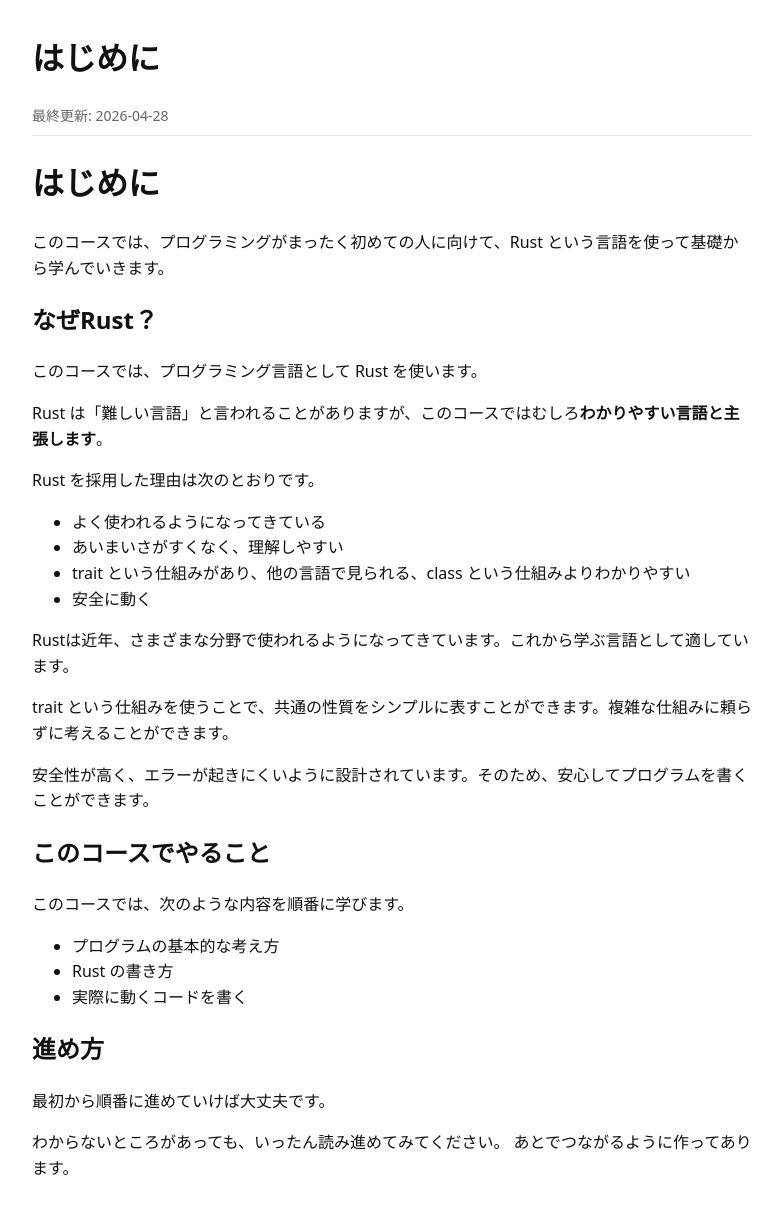
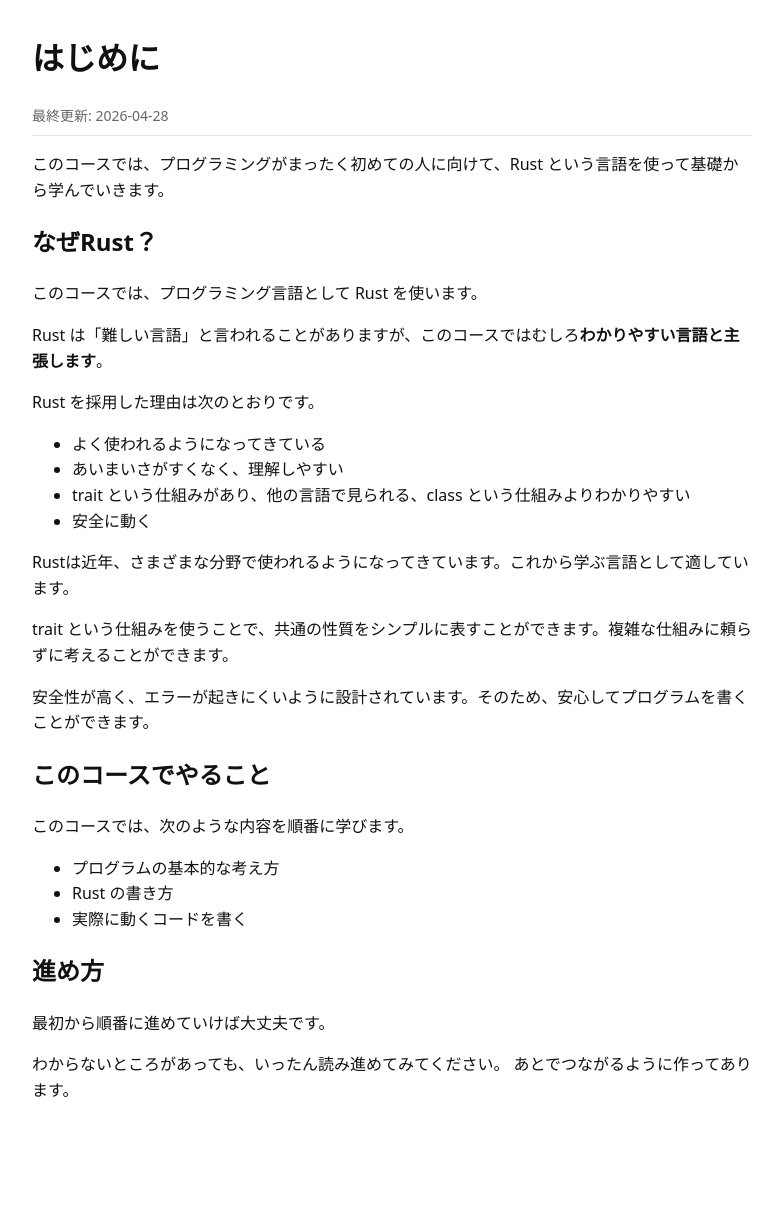
Before and after one commit to nh0102heiya-lab/programming-lessons, a Jekyll site: the page built from _rust-from-zero/core/01-introduction.md, in a window 1280 px wide. Shown: the whole page, without its empty margins (248-1031 px from the left). Built offline with Jekyll 4.4.1, drawn with Linux system fonts in a browser that asks for light colours; after the commit the page ends 1143 px from its top, so only the background shows below that.

Commit message:
Update 01-introduction.md

```diff
--- a/_rust-from-zero/core/01-introduction.md
+++ b/_rust-from-zero/core/01-introduction.md
@@ -7,8 +7,6 @@ order: 1
 section: core
 updated: 2026-04-28
 ---
-
-# はじめに
 
 このコースでは、プログラミングがまったく初めての人に向けて、Rust という言語を使って基礎から学んでいきます。
 
```
